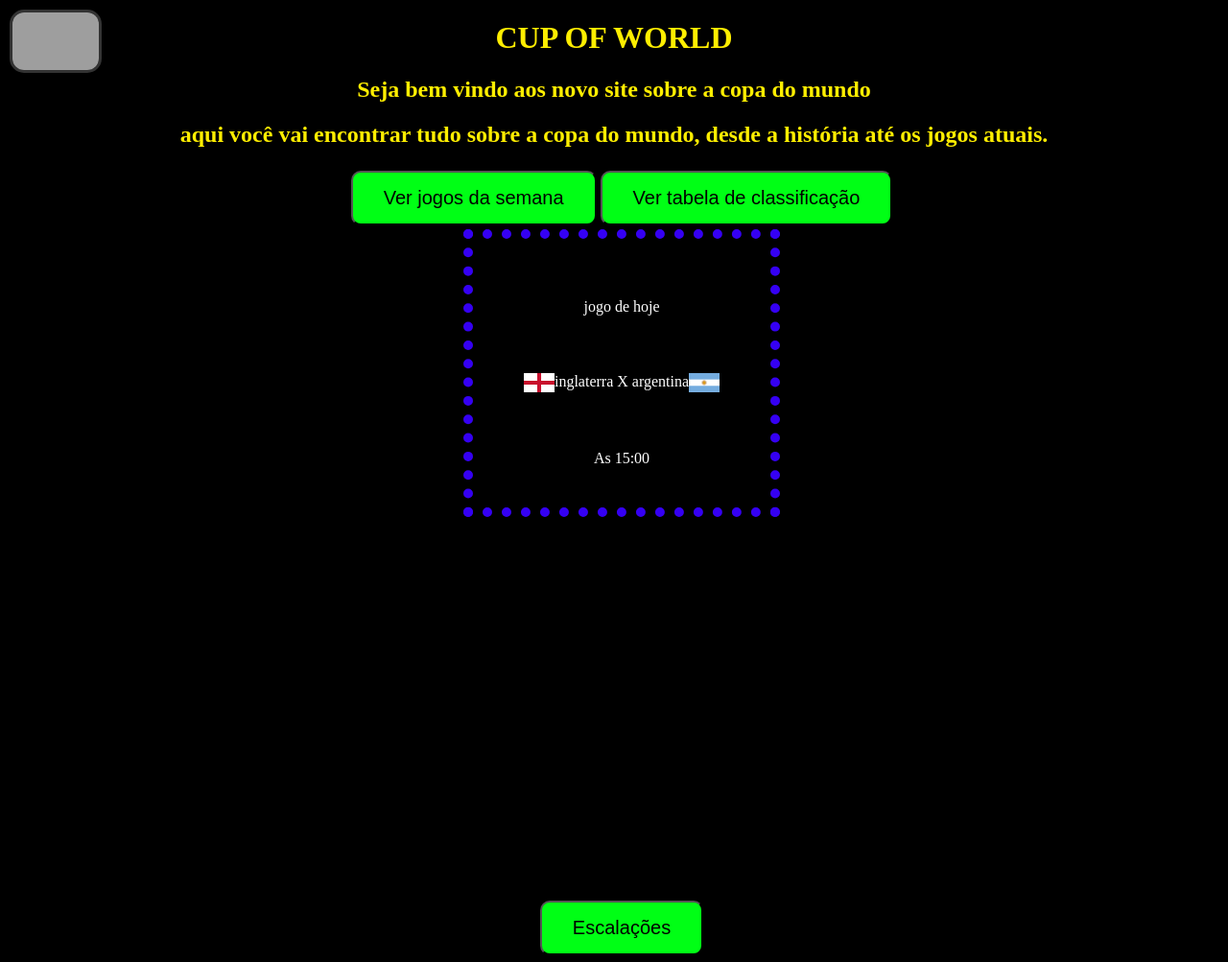
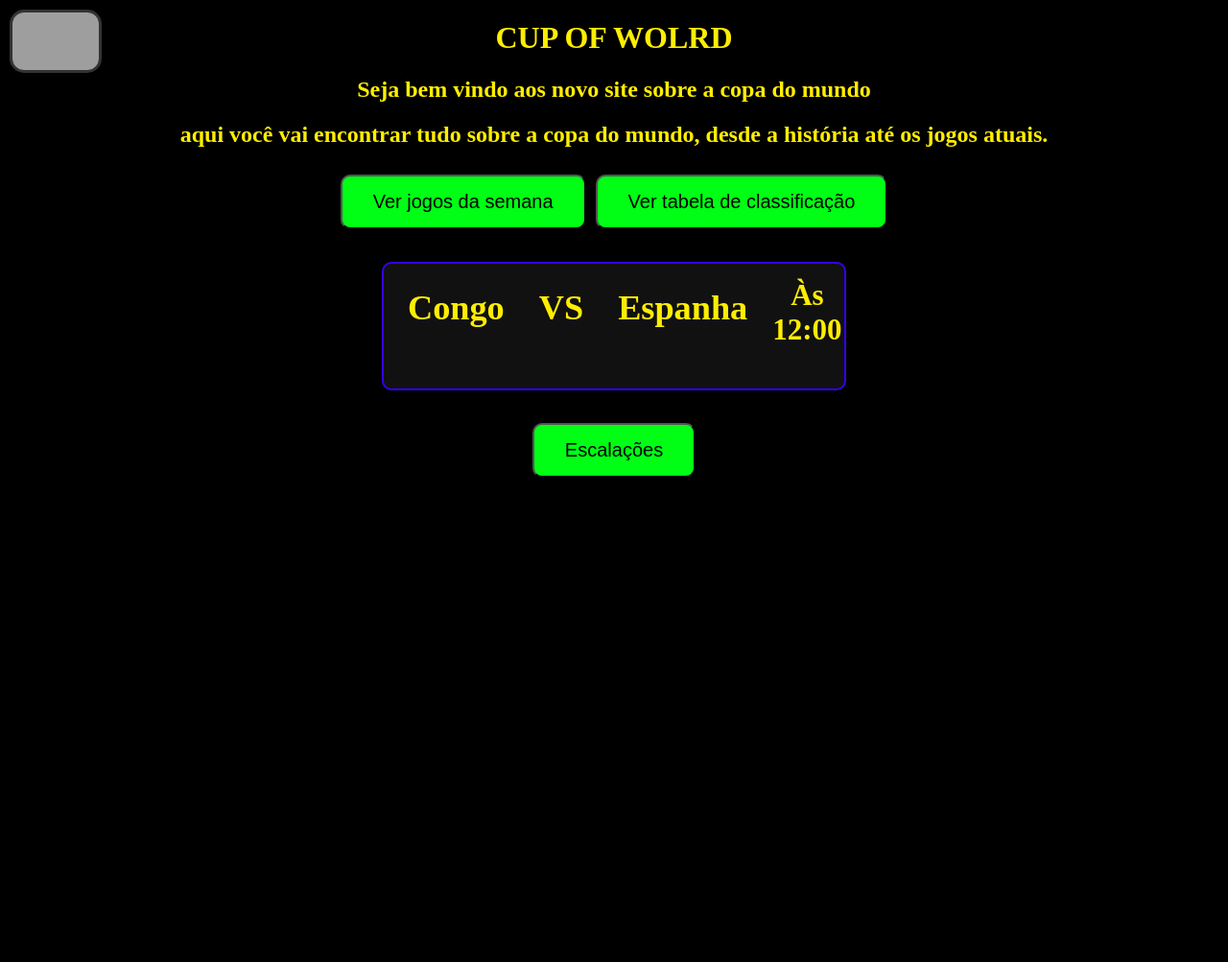
Before and after one commit to Arthurg1503/FutYellow, a plain HTML site: page index.html in a window 1280 px wide. Shown: the whole page at 96% size. After the commit the page ends 800 px from the top, so only its background shows below. Drawn offline with Linux system fonts and the light colour scheme; grey boxes are pictures that could not be loaded.

Commit message:
Atualização com js

```diff
--- a/Style.css
+++ b/Style.css
@@ -1,21 +1,4 @@
-
-@media screen and (max-width: 420px) {
-
-  .retangulo2 {
-
-  width: 100%;
-  height: auto;
-  background-color: #000000;
-  border:dotted 10px #3500f3;
-
-}
-
-
-
-}
-
-body {background-color: rgba(0, 0, 0, 1);
-color:#fff;}
+body {background-color: rgba(0, 0, 0, 1);}
 h1 {color: rgb(255, 238, 0);}
 h2 {color: rgb(255, 238, 0);}
 h3 {color: rgb(255, 238, 0);}
@@ -41,7 +24,7 @@ h3 {
   cursor: pointer;
 }
 
-.escalações{ margin-top: 400px;}
+
 
 
 
@@ -74,9 +57,6 @@ h3 {
 }
 
 
-
-/*estilização das fontes*/
-
 .protest-strike-regular {
   font-family: "Protest Strike", sans-serif;
   font-weight: 400;
@@ -92,46 +72,7 @@ h3 {
    border: 3px solid #333;
   border-radius: 15px;
 }
-.btn-group {
-  display: flex;
-  width: 100dvw;
-  justify-content: center;
 
-}
-.retangulo {
-  position: absolute;
-  top: 50%;
-  left: 50%;
-  transform: translate(-50%, -50%);
-  width: 310px;
-  height: 280px;
-  background-color: #000000;
-  border:dotted 10px #3500f3;
-}
-.jogos-group {
-  display: flex;
-  width: 100dvw;
-  justify-content: center;
-
-}
-.retangulo2 {
-  display: flex;
-  text-align: center;
-  position: relative;
-  align-items: center;
-  justify-content: center;
-  width: 310px;
-  height: 280px;
-  background-color: #000000;
-  border:dotted 10px #3500f3;
-}
-.bloco_jogos{
-  display: flex;
-  flex-direction: column;
-  margin-top: 20px;
-  gap: 30px
-
-}
 .partida {
   display: flex;
   margin: 30px 0px;
@@ -139,3 +80,42 @@ h3 {
 .band {
   width: 32px;
 }
+
+
+
+.bloco_jogos {
+  display: flex;
+  flex-direction: column;
+  align-items: center;
+  gap: 20px;
+  font-size: 31px;
+}
+
+
+.partida {
+  width: 450px;
+  height: 100px;
+  gap: 16px;
+  background-color: #111;
+  border: 2px solid #3500f3;
+  border-radius: 10px;
+  padding: 15px;
+  text-align: center;
+}
+
+
+.partida h3 {
+    margin: 10px;
+}
+
+.partida p {
+    color: white;
+    font-size: 18px;
+}
+
+.band {
+    width: 40px;
+    height: 25px;
+    vertical-align: middle;
+    margin: 5px;
+}
--- a/index.html
+++ b/index.html
@@ -2,39 +2,21 @@
 <html>
 <head>
 <title>Yellow Futbol</title>
-<meta name="viewport" content="width=device-width, initial-scale=1.0">
    <link rel="stylesheet" type="text/css" href="Style.css">
 </head>
-<body>
-<h1>CUP OF WORLD</h1>
+<body>  <h1>CUP OF WOLRD</h1>
 <div>
 <h2>Seja bem vindo aos novo site sobre a copa do mundo</h2>
-<h2> aqui você vai encontrar tudo sobre a copa do mundo, desde a história até os jogos atuais. </h2>
-<div class="btn-group">
+<h2> aqui você vai encontrar tudo sobre a copa do mundo, desde a história até os jogos atuais. </p>
 <button class="jogos">Ver jogos da semana</button>
-<button class="tabela">Ver tabela de classificação</button></div>
+<button class="tabela">Ver tabela de classificação</button>
+<div>
+<div class="bloco_jogos"></div>
+<button class="escalações">Escalações</button>
+<img src="https://www.gov.br/agricultura/pt-br/assuntos/relacoes-internacionais/agro-mais-investimentos/imagens/bandeira-do-brasil.png/@@images/image.png" alt="Bandeira do Brasil" class="Bandeira-do-Brasil">
+
+
+
 </div>
-<div class="jogos-group">
-   <div class="retangulo2">
-      <div class="bloco_jogos">jogo de hoje
-         <div class="partida">
-            <img class="band" src="./images.png" alt="bandeira inglaterra">
-            inglaterra X argentina
-            <img class="band" src="./images(1).png" alt="bandeira argentina">
-         </div>
-         As 15:00
-      </div>
-   </div>
-</div>
-<div class="btn-group"><button class="escalações">Escalações</button></div>
-<img src="https://www.gov.br/agricultura/pt-br/assuntos/relacoes-internacionais/agro-mais-investimentos/imagens/bandeira-do-brasil.png/@@images/image.png" alt="Bandeira do Brasil" class="Bandeira-do-Brasil">
-<!--<div class="retangulo">
-   <div class="bloco_jogos">jogo de hoje
-   <div class="partida"><img class="band" src="./images.png" alt="bandeira inglaterra">
-   inglaterra X argentina <img class="band" src="./images(1).png" alt="bandeira argentina">
-   </div>
-   As 15:00</div>
 
-</div>-->
-
-</body>
+<script src="script.js"></script>
--- /dev/null
+++ b/script.js
@@ -0,0 +1,74 @@
+const jogos = [
+    {
+        casa    : "Brasil",
+        versus  : "VS",
+        fora    : "Polonia",
+        horario : "16:00",
+
+    },
+
+    {
+        casa    : "Congo",
+        versus  : "VS",
+        fora    : "Espanha",
+        horario : "12:00",
+
+
+    },
+
+
+    {
+        casa    : "França",
+        versus  : "VS",
+        fora    : "Itália",
+        horario : "19:00",
+
+
+    },
+
+    {
+        casa    : "Portugal",
+        versus  : "VS",
+        fora    : "EUA",
+        horario : "22:00",
+
+
+    },
+];
+
+let jogoatual = 0;
+
+function mostrarjogo() {
+
+    const bloco = document.querySelector(".bloco_jogos");
+
+    const jogo = jogos[jogoatual];
+
+    bloco.innerHTML = `
+    <div class="partida">
+
+    <h3 class="casa">${jogo.casa}</h3>
+
+    <h3 class="versus">${jogo.versus}</h3>
+
+    <h3 class="fora">${jogo.fora}</h3>
+
+
+
+    <div class="horario">Às ${jogo.horario}</div>
+
+    </div>
+    `;
+
+    jogoatual++;
+
+    if (jogoatual >= jogos.length) {
+        jogoatual = 0;
+    }
+}
+
+
+mostrarjogo();
+
+
+setInterval(mostrarjogo, 5000);
```
